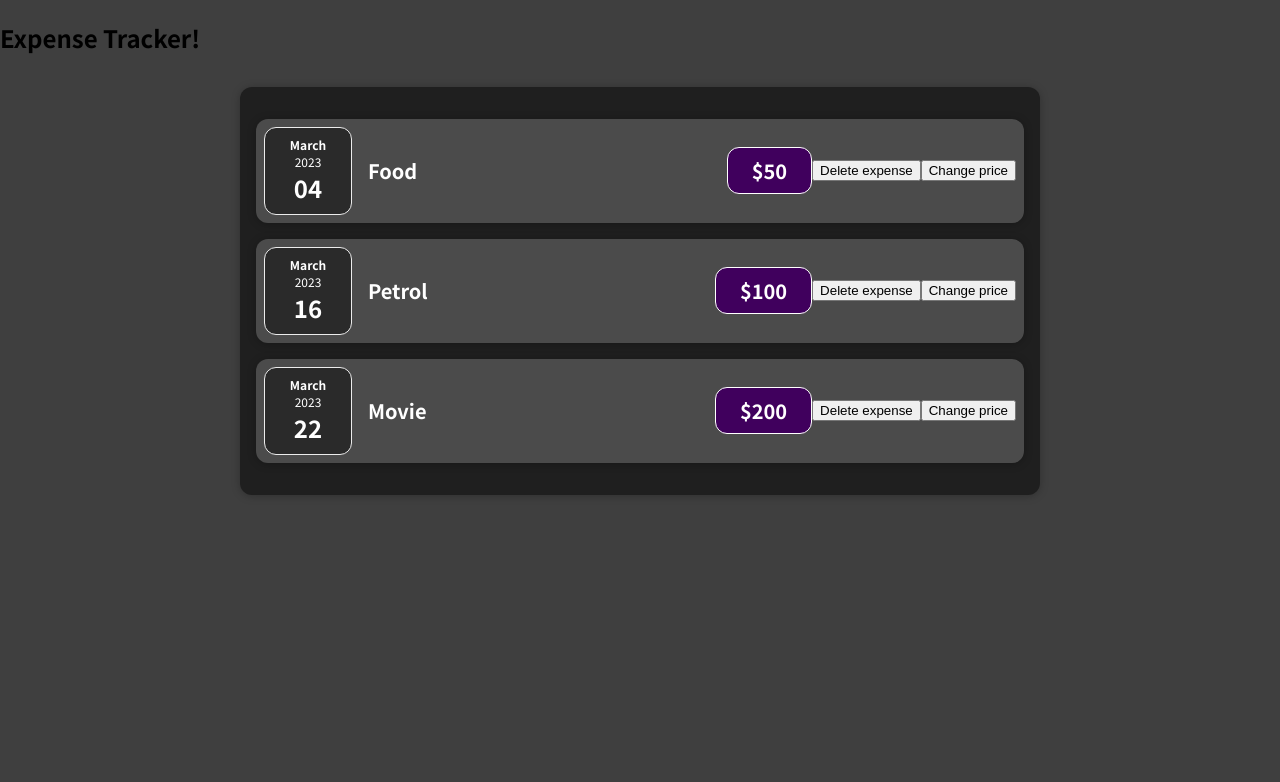
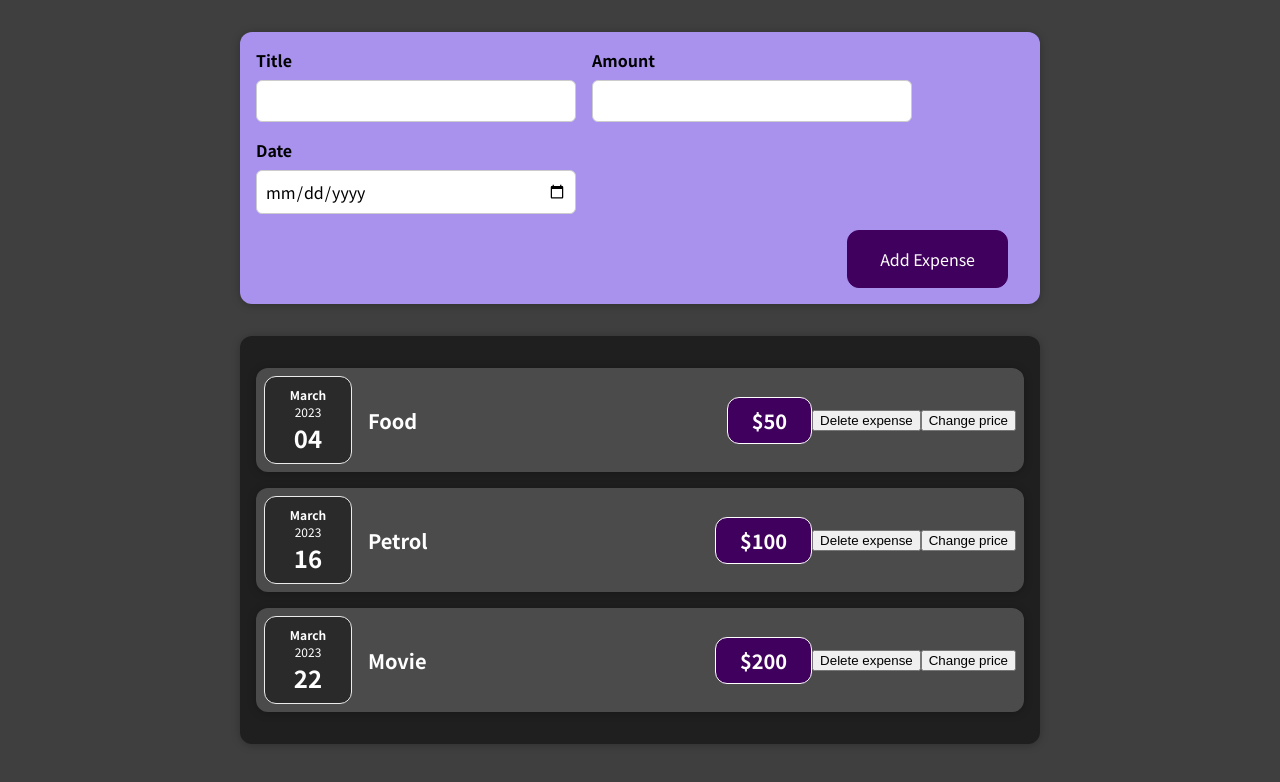
Before and after one commit to vishal1127/expense-tracker-react-app, a React (Create React App) app: page / in a window 1280 px wide. Shown: the top 782 px of the page. Built offline with nearby package versions, Linux system fonts and the light colour scheme.

Commit message:
added new expense form

```diff
--- a/src/App.js
+++ b/src/App.js
@@ -1,4 +1,5 @@
 import Expenses from "./components/Expenses/Expenses";
+import NewExpense from "./components/NewExpense/NewExpense";
 
 const App = () => {
   const expenses = [
@@ -8,7 +9,7 @@
   ];
   return (
     <div>
-      <h2>Expense Tracker!</h2>
+      <NewExpense />
       <Expenses items={expenses} />
     </div>
   );
--- /dev/null
+++ b/src/components/NewExpense/ExpenseForm.css
@@ -0,0 +1,26 @@
+.new-expense__controls {
+  display: flex;
+  flex-wrap: wrap;
+  gap: 1rem;
+  margin-bottom: 1rem;
+  text-align: left;
+}
+
+.new-expense__control label {
+  font-weight: bold;
+  margin-bottom: 0.5rem;
+  display: block;
+}
+
+.new-expense__control input {
+  font: inherit;
+  padding: 0.5rem;
+  border-radius: 6px;
+  border: 1px solid #ccc;
+  width: 20rem;
+  max-width: 100%;
+}
+
+.new-expense__actions {
+  text-align: right;
+}
--- /dev/null
+++ b/src/components/NewExpense/ExpenseForm.js
@@ -0,0 +1,30 @@
+import "./ExpenseForm.css";
+
+const ExpenseForm = () => {
+  const titleChangeHandler = (event) => {
+    console.log(event.target.value);
+  };
+  return (
+    <form>
+      <div className="new-expense__controls">
+        <div className="new-expense__control">
+          <label>Title</label>
+          <input type="text" onChange={titleChangeHandler} />
+        </div>
+        <div className="new-expense__control">
+          <label>Amount</label>
+          <input type="number" min="0.01" step="0.01" />
+        </div>
+        <div className="new-expense__control">
+          <label>Date</label>
+          <input type="date" min="2019-01-01" max="2024-12-31" />
+        </div>
+      </div>
+      <div className="new-expense__actions">
+        <button type="submit">Add Expense</button>
+      </div>
+    </form>
+  );
+};
+
+export default ExpenseForm;
--- /dev/null
+++ b/src/components/NewExpense/NewExpense.css
@@ -0,0 +1,38 @@
+.new-expense {
+  background-color: #a892ee;
+  padding: 1rem;
+  margin: 2rem auto;
+  width: 50rem;
+  max-width: 95%;
+  border-radius: 12px;
+  text-align: center;
+  box-shadow: 0 1px 8px rgba(0, 0, 0, 0.25);
+}
+
+.new-expense button {
+  font: inherit;
+  cursor: pointer;
+  padding: 1rem 2rem;
+  border: 1px solid #40005d;
+  background-color: #40005d;
+  color: white;
+  border-radius: 12px;
+  margin-right: 1rem;
+}
+
+.new-expense button:hover,
+.new-expense button:active {
+  background-color: #510674;
+  border-color: #510674;
+}
+
+.new-expense button.alternative {
+  color: #220131;
+  border-color: transparent;
+  background-color: transparent;
+}
+
+.new-expense button.alternative:hover,
+.new-expense button.alternative:active {
+  background-color: #ddb3f8;
+}
--- /dev/null
+++ b/src/components/NewExpense/NewExpense.js
@@ -0,0 +1,15 @@
+import ExpenseForm from "./ExpenseForm";
+
+import "./NewExpense.css";
+
+const NewExpense = () => {
+  return (
+    <>
+      <div className="new-expense">
+        <ExpenseForm />
+      </div>
+    </>
+  );
+};
+
+export default NewExpense;
```
